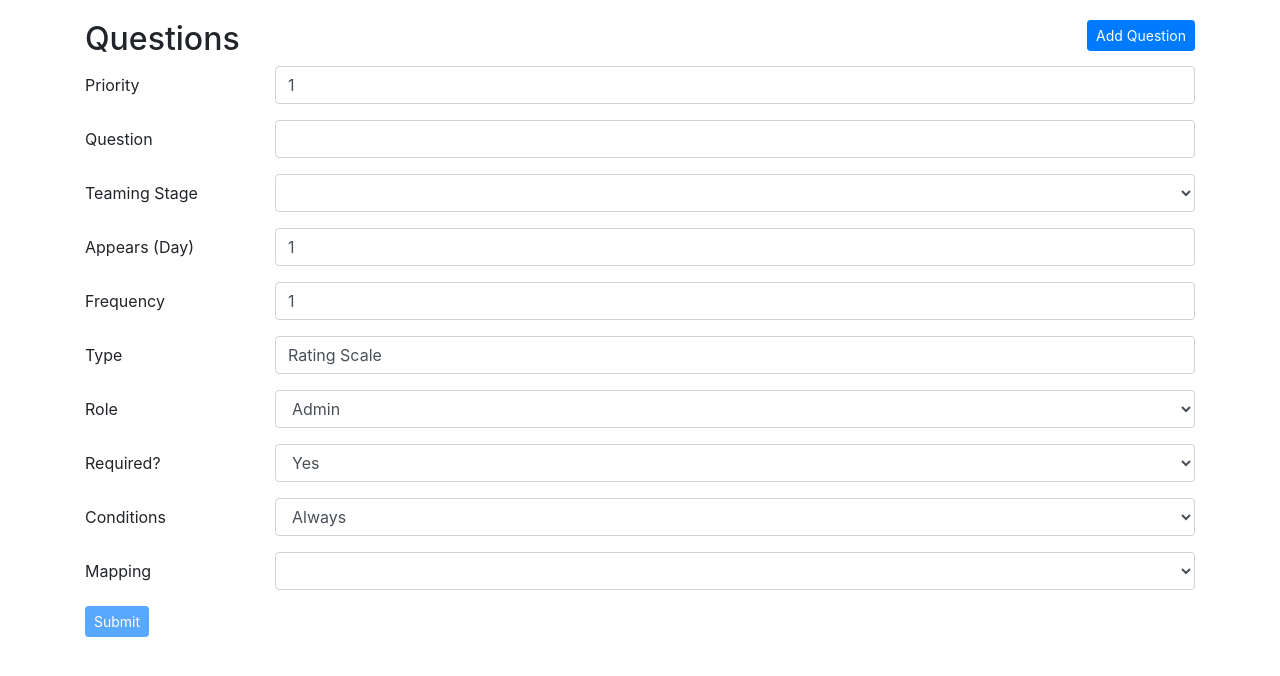
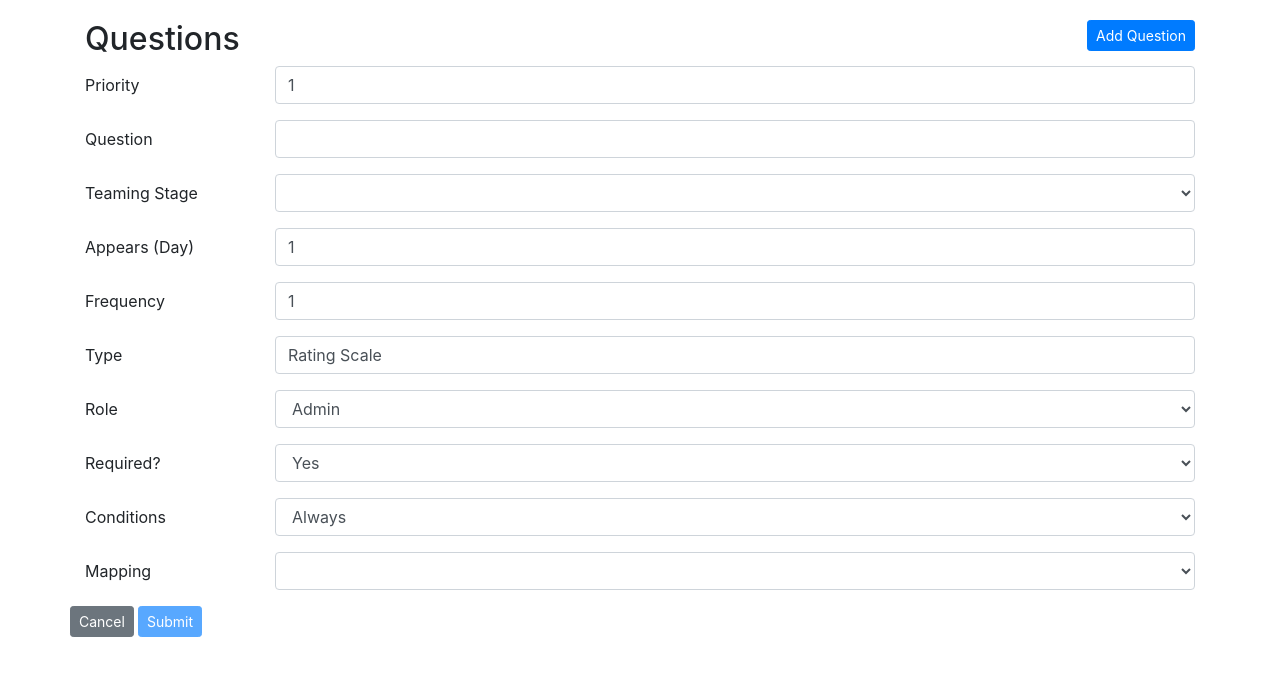
Before and after one commit to prashantnp/rating-app-frontend, an Angular app: page /questions/new in a window 1280 px wide. Shown: the top 676 px of the page. Built offline with nearby package versions, Linux system fonts and the light colour scheme.

Commit message:
Add cancel question creation

```diff
--- a/src/app/questions/new-question/new-question.component.html
+++ b/src/app/questions/new-question/new-question.component.html
@@ -144,10 +144,18 @@
             </select>
         </div>
     </div>
+    <div class="form-group row">
+            <button
+                (click)="onCancel()"
+                type="button"
+                class="btn btn-secondary btn-sm mr-1">
+                Cancel
+            </button>
             <button
                 [disabled]="!questionForm.valid"
                 type="submit"
                 class="btn btn-primary btn-sm">
                 Submit
             </button>
+    </div>
 </form>
--- a/src/app/questions/new-question/new-question.component.ts
+++ b/src/app/questions/new-question/new-question.component.ts
@@ -20,6 +20,10 @@ export class NewQuestionComponent {
     private questionsService: QuestionsService,
     private router: Router) { }
 
+  onCancel() {
+    this.router.navigate(['/questions']);
+  }
+
   onCreateQuestion(formData: NgForm) {
     this.questionsService.createQuestion(formData.value).subscribe((res) => {
       console.log(res)
```
Lines whose indentation alone changed are shown as unchanged.
